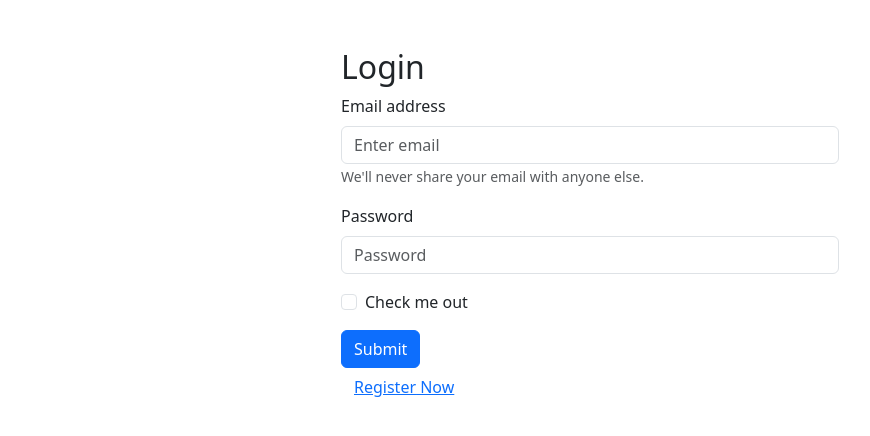
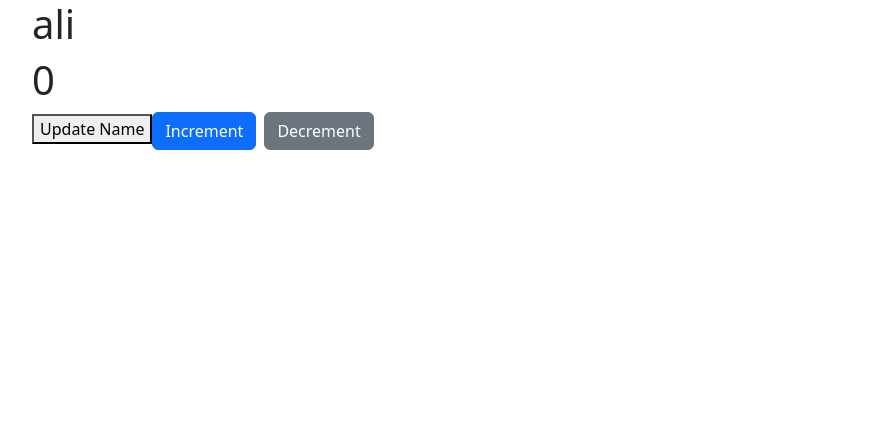
Before and after one commit to SyedGulzar786/react-assignment-5, a React (Create React App) app: page / in a window 1280 px wide. Shown: the top 436 px of the page, without its empty margins (50-920 px from the left). Built offline with nearby package versions, Linux system fonts and the light colour scheme.

Commit message:
useEffect, lifecyclemethod
can be worked uponto state, props, location, path, route, etc

```diff
--- a/src/App.jsx
+++ b/src/App.jsx
@@ -1,19 +1,35 @@
-import { useState } from 'react';
+import { useEffect, useState } from 'react';
 import { BasicForm } from './components';
 import Button from 'react-bootstrap/Button';
 
 function App() {
-  const [type, setType] = useState('login');
+  const [count, setCount] = useState(0);
+  const [value, setValue] = useState("");
+  const [name, setName] = useState("ali");
+
+  useEffect(() => {
+    console.log("case 1", count);
+  }, [])
+
+  useEffect(() => {
+    console.log("Case 2", count);
+  })
+
+  useEffect(() => {
+    console.log("Case 3", count);
+  },[count])
+
+  useEffect(() => {
+    console.log("Case 4", count);
+  },[count,name])
 
   return (
     <div className='container'>
-      <div className="row justify-content-center p-5">
-        <div className="col-6">
-          <h2>{type === "login" ? "Login" : "Register"}</h2>
-          <BasicForm />
-          <Button onClick={()=>{{type === "login"  ? setType("register") : setType("login")}}} variant="link">{type === "login" ? "Register" : "Login"} Now</Button>
-        </div>
-      </div>
+      <h1>{name}</h1>
+      <h1>{count}</h1>
+      <button onClick={()=>{setName("Gulzar")}}>Update Name</button>
+      <Button className="me-2" onClick={() => setCount(count + 1)}>Increment</Button>
+      <Button variant="secondary" onClick={() => setCount(count - 1)}>Decrement</Button>
     </div>
   );
 }
```
